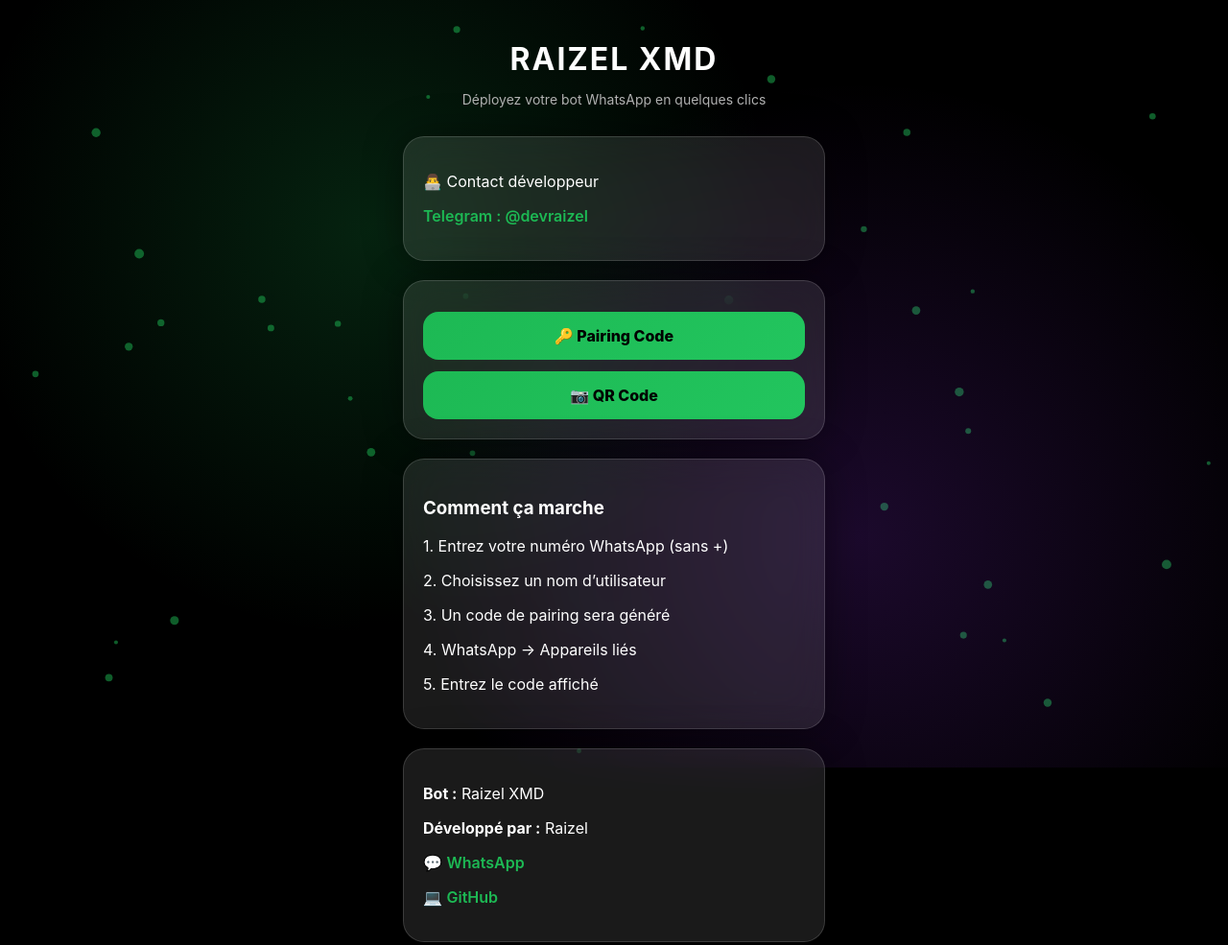
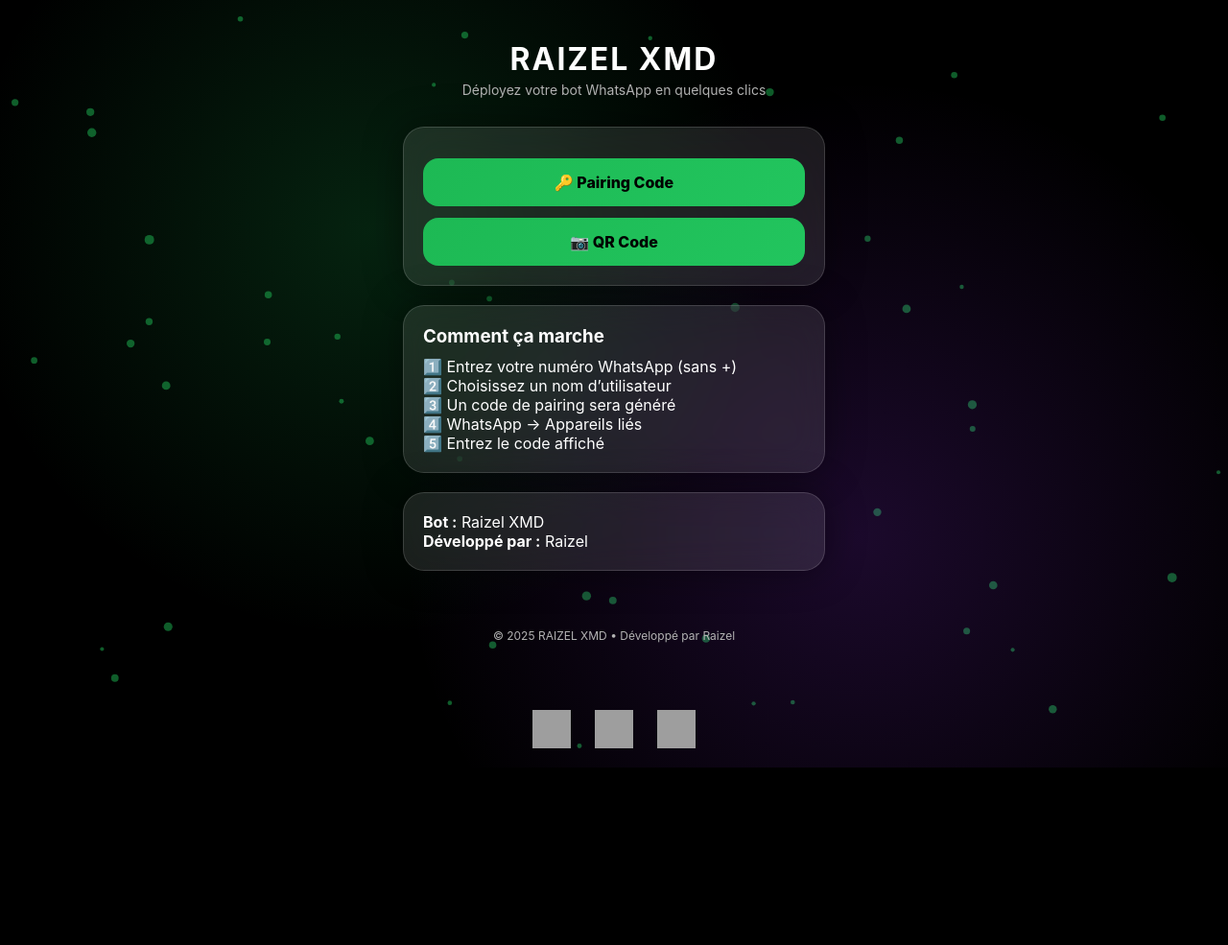
Before and after one commit to Raizel-commits/-, a website: page index.html in a window 1280 px wide. Shown: the top 985 px of the page at 96% size. After the commit the page ends 800 px from the top, so only its background shows below. Drawn offline with Linux system fonts and the light colour scheme; grey boxes are pictures that could not be loaded.

Commit message:
Update index.html

```diff
--- a/index.html
+++ b/index.html
@@ -4,216 +4,79 @@
 <meta charset="UTF-8">
 <meta name="viewport" content="width=device-width, initial-scale=1.0">
 <title>RAIZEL XMD • WhatsApp Bot</title>
-
 <style>
 :root{
- --bg1:#05050a;
- --bg2:#0b0b1a;
  --glass:rgba(255,255,255,0.10);
  --primary:#1db954;
  --secondary:#9333ea;
- --text:#ffffff;
+ --text:#fff;
  --muted:#b3b3b3;
 }
-
-*{
- box-sizing:border-box;
- font-family:-apple-system,BlinkMacSystemFont,Segoe UI,Roboto;
-}
-
-body{
- margin:0;
- color:var(--text);
- background:#000;
- overflow:hidden;
-}
-
-/* ===== ANIMATED BACKGROUND ===== */
-canvas{
- position:fixed;
- inset:0;
- z-index:-2;
-}
-
-.overlay{
- position:fixed;
- inset:0;
- background:
- radial-gradient(circle at 30% 30%,#1db95430,transparent 40%),
- radial-gradient(circle at 70% 70%,#9333ea30,transparent 45%);
- z-index:-1;
- pointer-events:none;
-}
-
-/* ===== APP ===== */
-.app{
- max-width:480px;
- margin:auto;
- padding:30px 20px;
- position:relative;
- z-index:1;
-}
-
-.logo{
- text-align:center;
- margin-bottom:30px;
-}
-
-.logo h1{
- margin:12px 0 4px;
- letter-spacing:2px;
-}
-
-.logo p{
- color:var(--muted);
- font-size:14px;
-}
-
-/* ===== GLASS CARD ===== */
-.card{
- background:var(--glass);
- backdrop-filter:blur(20px);
- border-radius:22px;
- padding:20px;
- margin-bottom:20px;
- border:1px solid rgba(255,255,255,0.15);
- box-shadow:0 0 40px rgba(0,0,0,.4);
-}
-
-/* ===== BUTTON ===== */
-.btn{
- display:block;
- width:100%;
- padding:15px;
- margin-top:12px;
- border-radius:16px;
- background:linear-gradient(135deg,var(--primary),#22c55e);
- color:#000;
- font-weight:800;
- border:none;
- text-align:center;
- text-decoration:none;
- transition:.25s;
-}
-
-.btn:active{
- transform:scale(.97);
-}
-
-/* ===== FOOTER ===== */
-.footer{
- text-align:center;
- color:var(--muted);
- font-size:12px;
- margin-top:30px;
-}
-
-a{
- color:var(--primary);
- text-decoration:none;
- font-weight:600;
-}
+*{box-sizing:border-box;font-family:-apple-system,BlinkMacSystemFont,Segoe UI,Roboto;margin:0;padding:0;}
+body{background:#000;color:var(--text);overflow:hidden;}
+canvas{position:fixed;inset:0;z-index:-2;}
+.overlay{position:fixed;inset:0;z-index:-1;background:radial-gradient(circle at 30% 30%,#1db95430,transparent 40%),radial-gradient(circle at 70% 70%,#9333ea30,transparent 45%);pointer-events:none;}
+.app{max-width:480px;margin:auto;padding:30px 20px;position:relative;z-index:1;}
+.logo{text-align:center;margin-bottom:30px;}
+.logo h1{margin:12px 0 4px;letter-spacing:2px;}
+.logo p{color:var(--muted);font-size:14px;}
+.card{background:var(--glass);backdrop-filter:blur(20px);border-radius:22px;padding:20px;margin-bottom:20px;border:1px solid rgba(255,255,255,.15);box-shadow:0 0 40px rgba(0,0,0,.4);}
+.btn{display:block;width:100%;padding:15px;margin-top:12px;border-radius:16px;background:linear-gradient(135deg,var(--primary),#22c55e);color:#000;font-weight:800;border:none;text-align:center;transition:.25s;}
+.btn:active{transform:scale(.97);}
+h3{margin-bottom:10px;}
+.footer-fixed{position:fixed;bottom:20px;left:50%;transform:translateX(-50%);display:flex;gap:25px;z-index:2;}
+.footer-fixed a img{width:40px;height:40px;display:block;}
+.footer-text{text-align:center;font-size:12px;color:var(--muted);margin-top:10px;}
+a{color:var(--primary);text-decoration:none;font-weight:600;}
 </style>
 </head>
-
 <body>
-
-<!-- BACKGROUND -->
 <canvas id="bg"></canvas>
 <div class="overlay"></div>
 
 <div class="app">
-
  <div class="logo">
    <h1>RAIZEL XMD</h1>
    <p>Déployez votre bot WhatsApp en quelques clics</p>
  </div>
 
  <div class="card">
-  <p>👨‍💻 Contact développeur</p>
-  <p>
-   <a href="https://t.me/devraizel" target="_blank">
-    Telegram : @devraizel
-   </a>
-  </p>
- </div>
-
- <div class="card">
-  <a class="btn" href="pair.html">🔑 Pairing Code</a>
-  <a class="btn" href="qr.html">📷 QR Code</a>
+  <a class="btn" href="/pair">🔑 Pairing Code</a>
+  <a class="btn" href="/qrpage">📷 QR Code</a>
  </div>
 
  <div class="card">
   <h3>Comment ça marche</h3>
-  <p>1. Entrez votre numéro WhatsApp (sans +)</p>
-  <p>2. Choisissez un nom d’utilisateur</p>
-  <p>3. Un code de pairing sera généré</p>
-  <p>4. WhatsApp → Appareils liés</p>
-  <p>5. Entrez le code affiché</p>
+  <p>1️⃣ Entrez votre numéro WhatsApp (sans +)</p>
+  <p>2️⃣ Choisissez un nom d’utilisateur</p>
+  <p>3️⃣ Un code de pairing sera généré</p>
+  <p>4️⃣ WhatsApp → Appareils liés</p>
+  <p>5️⃣ Entrez le code affiché</p>
  </div>
 
  <div class="card">
   <p><strong>Bot :</strong> Raizel XMD</p>
   <p><strong>Développé par :</strong> Raizel</p>
-  <p>💬 <a href="https://wa.me/237679064679">WhatsApp</a></p>
-  <p>💻 <a href="https://github.com/yhrespon/RAIZEXMD">GitHub</a></p>
  </div>
-
- <div class="footer">
-  © 2025 RAIZEL XMD • Développé par Raizel
- </div>
-
 </div>
 
-<!-- ===== BACKGROUND ANIMATION SCRIPT ===== -->
+<div class="footer-fixed">
+ <a href="https://wa.me/237679064679" target="_blank"><img src="https://upload.wikimedia.org/wikipedia/commons/6/6b/WhatsApp.svg" alt="WhatsApp"></a>
+ <a href="https://t.me/devraizel" target="_blank"><img src="https://upload.wikimedia.org/wikipedia/commons/8/82/Telegram_logo.svg" alt="Telegram"></a>
+ <a href="https://github.com/yhrespon/RAIZEXMD" target="_blank"><img src="https://github.githubassets.com/images/modules/logos_page/GitHub-Mark.png" alt="GitHub"></a>
+</div>
+
+<div class="footer-text">© 2025 RAIZEL XMD • Développé par Raizel</div>
+
 <script>
-const canvas = document.getElementById("bg");
-const ctx = canvas.getContext("2d");
+const canvas = document.getElementById("bg"), ctx = canvas.getContext("2d");
 let w,h,particles=[];
-
-function resize(){
- w = canvas.width = window.innerWidth;
- h = canvas.height = window.innerHeight;
-}
-window.onresize = resize;
-resize();
-
-for(let i=0;i<40;i++){
- particles.push({
-  x:Math.random()*w,
-  y:Math.random()*h,
-  r:2+Math.random()*3,
-  dx:(Math.random()-.5)*0.6,
-  dy:(Math.random()-.5)*0.6
- });
-}
-
-function draw(){
- ctx.clearRect(0,0,w,h);
- particles.forEach(p=>{
-  p.x+=p.dx;
-  p.y+=p.dy;
-
-  if(p.x<0||p.x>w) p.dx*=-1;
-  if(p.y<0||p.y>h) p.dy*=-1;
-
-  ctx.beginPath();
-  ctx.arc(p.x,p.y,p.r,0,Math.PI*2);
-  ctx.fillStyle="rgba(29,185,84,0.5)";
-  ctx.fill();
- });
- requestAnimationFrame(draw);
-}
-draw();
-
-/* TOUCH / CLICK REACTION */
-window.addEventListener("pointerdown",e=>{
- particles.forEach(p=>{
-  p.dx += (Math.random()-.5)*2;
-  p.dy += (Math.random()-.5)*2;
- });
-});
+function resize(){w=canvas.width=innerWidth;h=canvas.height=innerHeight;}
+window.onresize=resize;resize();
+for(let i=0;i<50;i++) particles.push({x:Math.random()*w,y:Math.random()*h,r:2+Math.random()*3,dx:(Math.random()-.5)*0.7,dy:(Math.random()-.5)*0.7});
+function animate(){ctx.clearRect(0,0,w,h);particles.forEach(p=>{p.x+=p.dx;p.y+=p.dy;if(p.x<0||p.x>w)p.dx*=-1;if(p.y<0||p.y>h)p.dy*=-1;ctx.beginPath();ctx.arc(p.x,p.y,p.r,0,Math.PI*2);ctx.fillStyle="rgba(29,185,84,0.5)";ctx.fill();});requestAnimationFrame(animate);}
+animate();
+window.addEventListener("pointerdown",()=>particles.forEach(p=>{p.dx+=Math.random()*2-1;p.dy+=Math.random()*2-1;}));
 </script>
-
 </body>
 </html>
```
